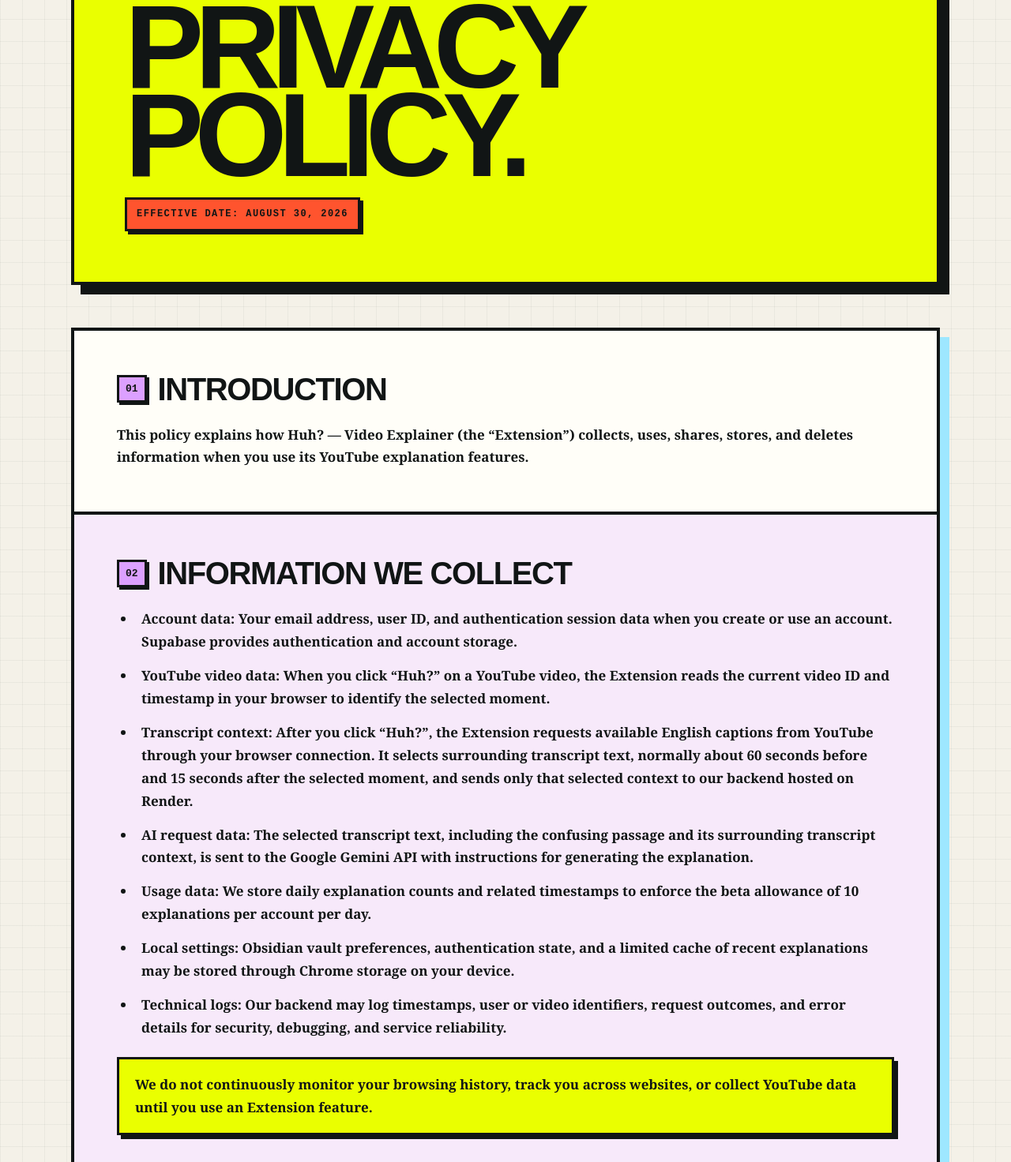
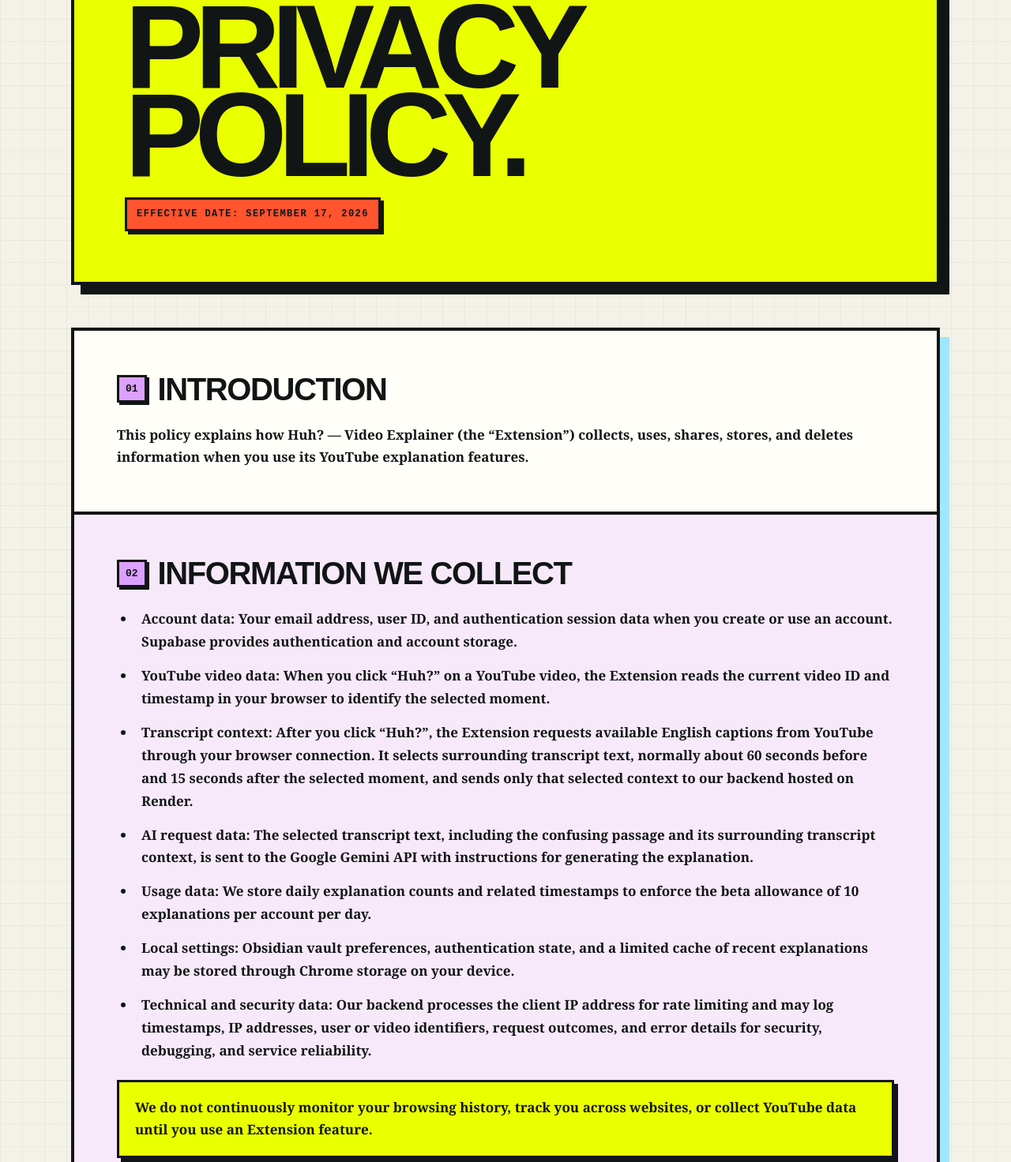
Before and after one commit to Vidhanvyrs/huh-website, a website built with Vite: page privacy.html in a window 1280 px wide. Shown: the part 256-1728 px from the top of the page at 79% size. Built offline with nearby package versions, Linux system fonts and the light colour scheme.

Commit message:
docs: disclose IP-based rate limiting

```diff
--- a/privacy.html
+++ b/privacy.html
@@ -22,7 +22,7 @@
       <div class="policy-hero">
         <p class="kicker">THE IMPORTANT STUFF // NO FINE-PRINT GAMES</p>
         <h1>PRIVACY<br />POLICY.</h1>
-        <p class="effective-date">EFFECTIVE DATE: AUGUST 30, 2026</p>
+        <p class="effective-date">EFFECTIVE DATE: SEPTEMBER 17, 2026</p>
       </div>
 
       <article class="policy-card">
@@ -40,7 +40,7 @@
             <li><strong>AI request data:</strong> The selected transcript text, including the confusing passage and its surrounding transcript context, is sent to the Google Gemini API with instructions for generating the explanation.</li>
             <li><strong>Usage data:</strong> We store daily explanation counts and related timestamps to enforce the beta allowance of 10 explanations per account per day.</li>
             <li><strong>Local settings:</strong> Obsidian vault preferences, authentication state, and a limited cache of recent explanations may be stored through Chrome storage on your device.</li>
-            <li><strong>Technical logs:</strong> Our backend may log timestamps, user or video identifiers, request outcomes, and error details for security, debugging, and service reliability.</li>
+            <li><strong>Technical and security data:</strong> Our backend processes the client IP address for rate limiting and may log timestamps, IP addresses, user or video identifiers, request outcomes, and error details for security, debugging, and service reliability.</li>
           </ul>
           <p class="callout">We do not continuously monitor your browsing history, track you across websites, or collect YouTube data until you use an Extension feature.</p>
         </section>
```
